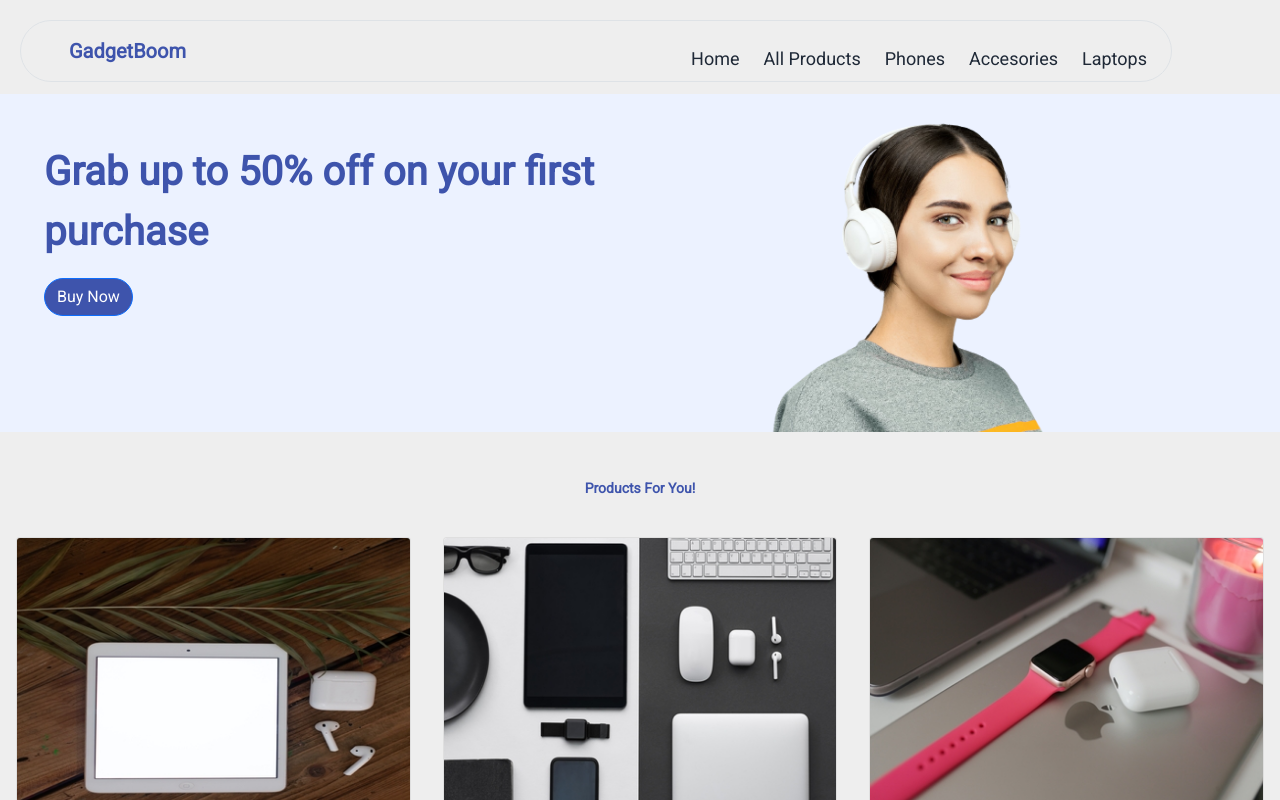
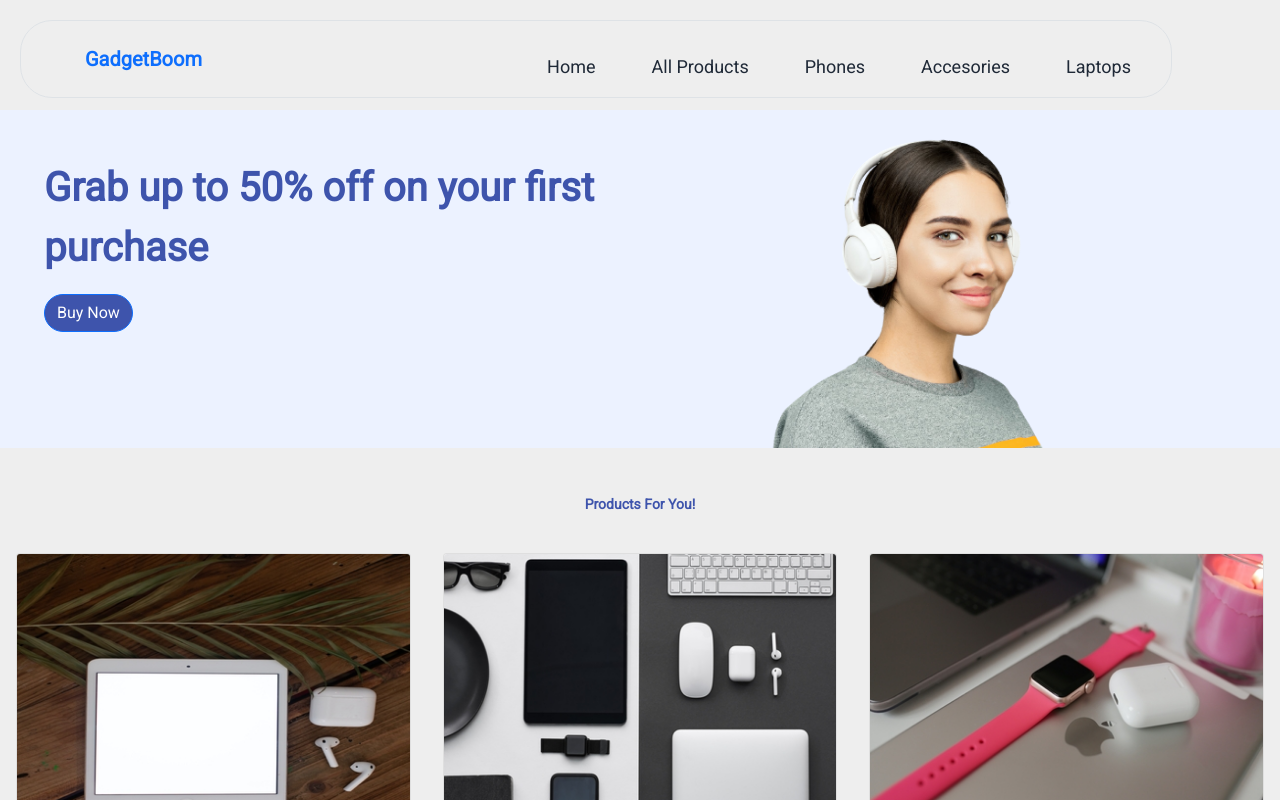
Before and after one commit to samueldobi/Ecommerce-react-app, a React (Vite) app: page / in a window 1280 px wide. Shown: the top 800 px of the page. Built offline with nearby package versions, Linux system fonts and the light colour scheme.

Commit message:
added styling to the links

```diff
--- a/src/components/Navbar.jsx
+++ b/src/components/Navbar.jsx
@@ -30,7 +30,7 @@ function MyNavbar() {
 
               {/* Logo */}
               <div className="px-4 md:px-0 flex justify-between items-center w-full md:w-auto">
-                <Link to ="/" className="text-xl font-semibold focus:outline-none">
+                <Link to ="/" className="nav-link text-xl font-semibold focus:outline-none">
                   GadgetBoom
                 </Link>
 
@@ -43,7 +43,7 @@ function MyNavbar() {
                   aria-label="Toggle navigation"
                   onClick={() => setIsOpen(!isOpen)}
                 >
-                  {!isOpen ? <img src="/images/Icons/hamburger-icon.svg" alt="Icon" className="w-6 h-6" /> : "❌"} {/* Fake Icons */}
+                  {!isOpen ? <img src="/images/Icons/hamburger-icon.svg" alt="Icon" className="w-6 h-6" /> : <img src="/images/Icons/redx.png" alt="Icon" className="w-6 h-6" />}
                 </button>
               </div>
 
@@ -54,19 +54,19 @@ function MyNavbar() {
                   isOpen ? "flex" : "hidden"
                 } flex-col md:flex md:flex-row md:items-center md:justify-end gap-4 md:gap-6 mt-3 md:mt-0 py-2 md:py-0`}
               >
-                <Link to="/" className="text-gray-800 text-lg hover:text-gray-600">
+                <Link to="/" className="nav-link text-gray-800 text-lg hover:text-gray-600">
                   Home
                 </Link>
-                <Link to="/allproducts" className="text-gray-800 text-lg hover:text-gray-600 ">
+                <Link to="/allproducts" className= " nav-link text-gray-800 text-lg hover:text-gray-600 ">
                   All Products
                 </Link>
-                <Link to="/phones" className="text-gray-800 text-lg hover:text-gray-600">
+                <Link to="/phones" className="nav-link text-gray-800 text-lg hover:text-gray-600">
                   Phones
                 </Link>
-                <Link to="/accesories" className="text-gray-800 text-lg hover:text-gray-600">
+                <Link to="/accesories" className="nav-link text-gray-800 text-lg hover:text-gray-600">
                   Accesories
                 </Link>
-                <Link to="/laptops" className="text-gray-800 text-lg hover:text-gray-600">
+                <Link to="/laptops" className="nav-link text-gray-800 text-lg hover:text-gray-600">
                   Laptops
                 </Link>
 
```
Also changed, not shown: public/images/Icons/redx.png (added).
